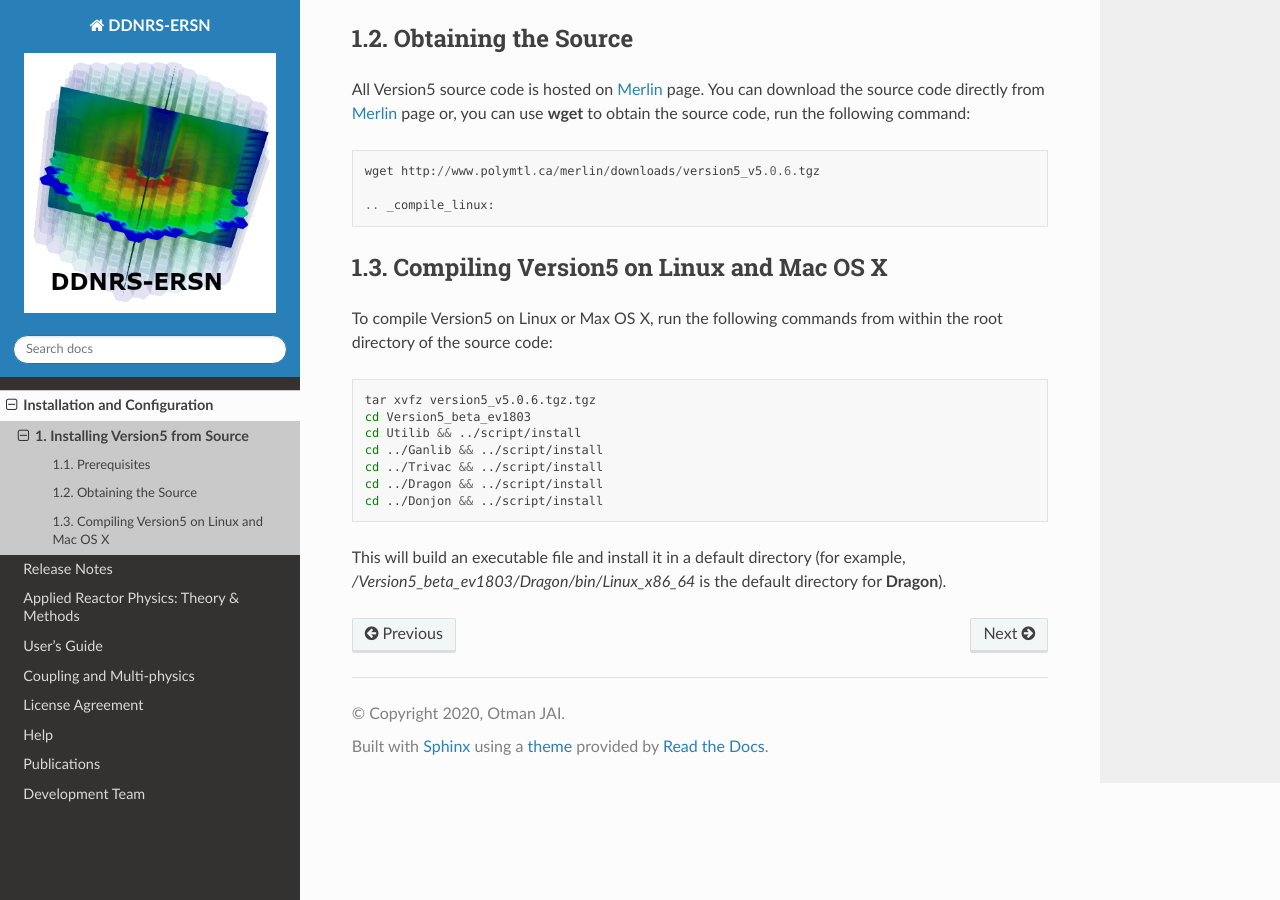
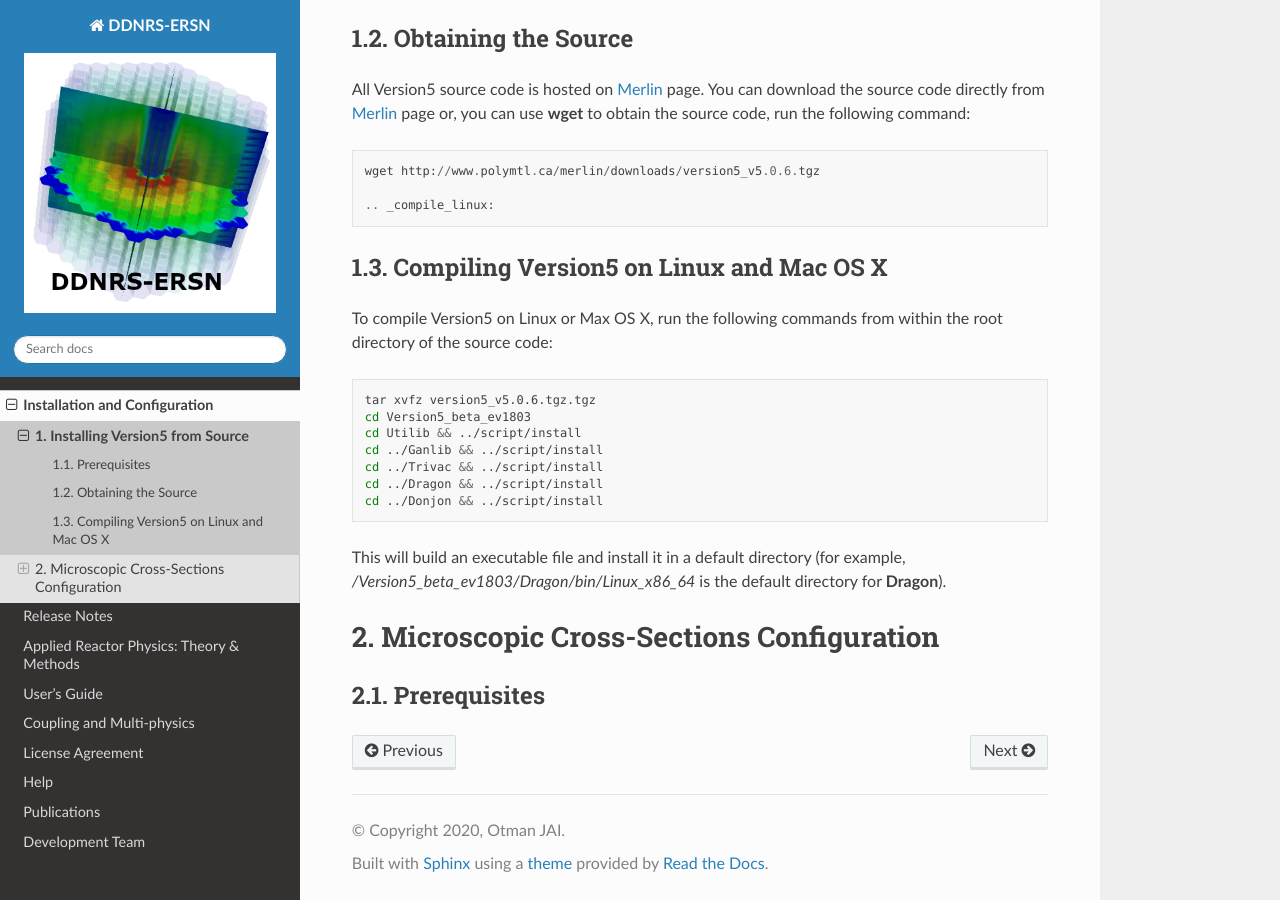
Before and after one commit to otmanjai/DDNRS-ERSN, a Sphinx documentation site: the page built from docs/source/installation/install.rst, in a window 1280 px wide and 900 px high, scrolled down 644 px. Built offline with Sphinx 7.4.7 and the Read the Docs theme 2.0.0, drawn with Linux system fonts in a browser that asks for light colours.

Commit message:
Update install.rst

```diff
--- a/docs/source/installation/install.rst
+++ b/docs/source/installation/install.rst
@@ -60,6 +60,18 @@ the root directory of the source code:
 
 This will build an executable file and install it in a default directory (for example, */Version5_beta_ev1803/Dragon/bin/Linux_x86_64* is the default directory for **Dragon**).
 
+.. _install_libraries:
+
+----------------------------------------
+Microscopic Cross-Sections Configuration
+----------------------------------------
+
+.. _prerequisites_libraries:
+
+Prerequisites
+-------------
+
+
 
 .. _gcc: https://gcc.gnu.org/
 .. _CMake: http://www.cmake.org
```
